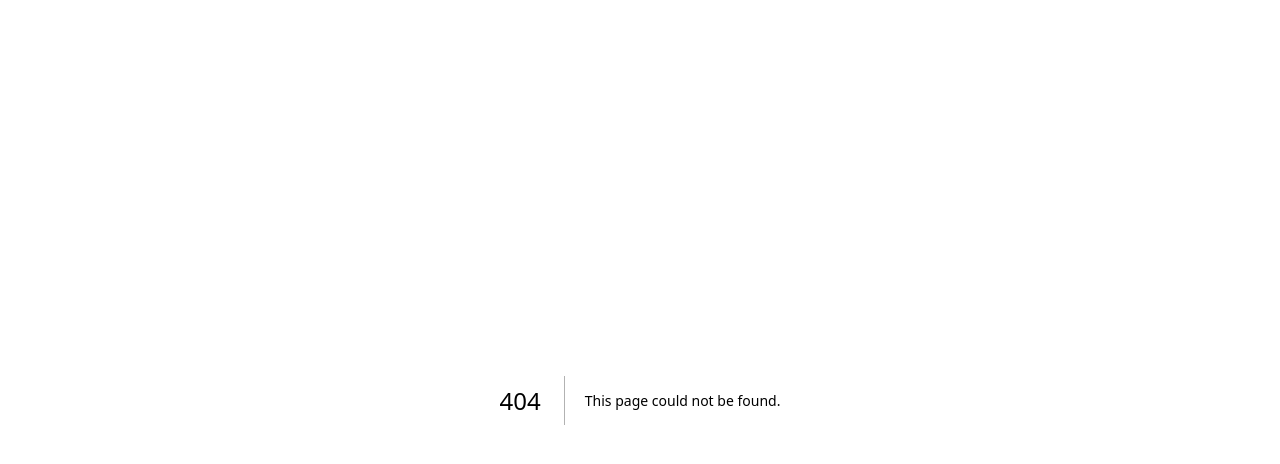
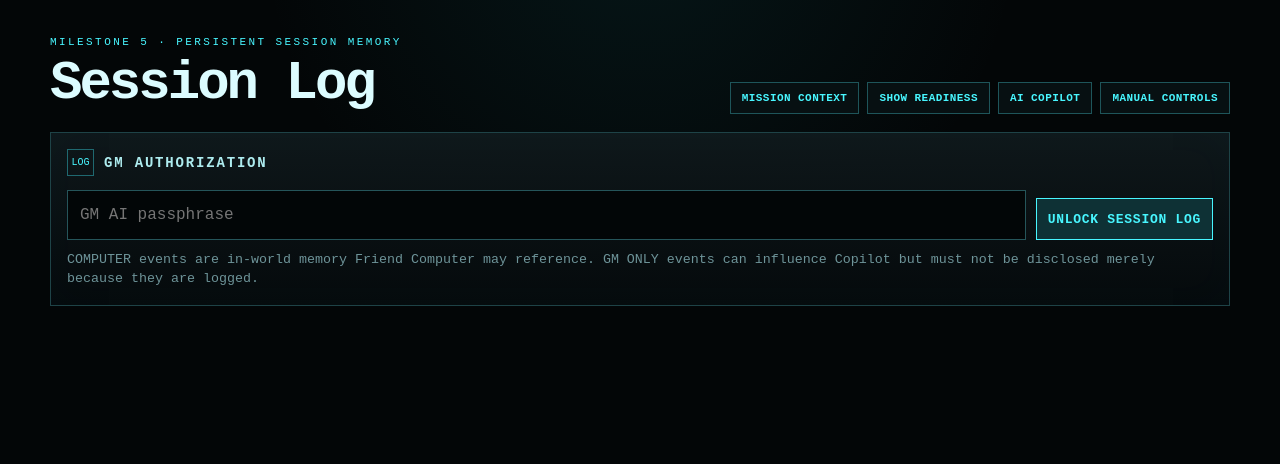
Before and after one commit to hansferdinand/FriendComputerEye-v2, a Next.js app: page /log/1 in a window 1280 px wide. Before the commit this address had no page. Shown: the top 464 px of the page. Built offline with nearby package versions, Linux system fonts and the light colour scheme.

Commit message:
feat: add session log route

```diff
--- /dev/null
+++ b/app/log/[room]/page.tsx
@@ -0,0 +1,6 @@
+import { SessionEventLogPanel } from "@/components/SessionEventLogPanel";
+
+export default async function SessionLogPage({ params }: { params: Promise<{ room: string }> }) {
+  const { room } = await params;
+  return <SessionEventLogPanel room={room} />;
+}
```
